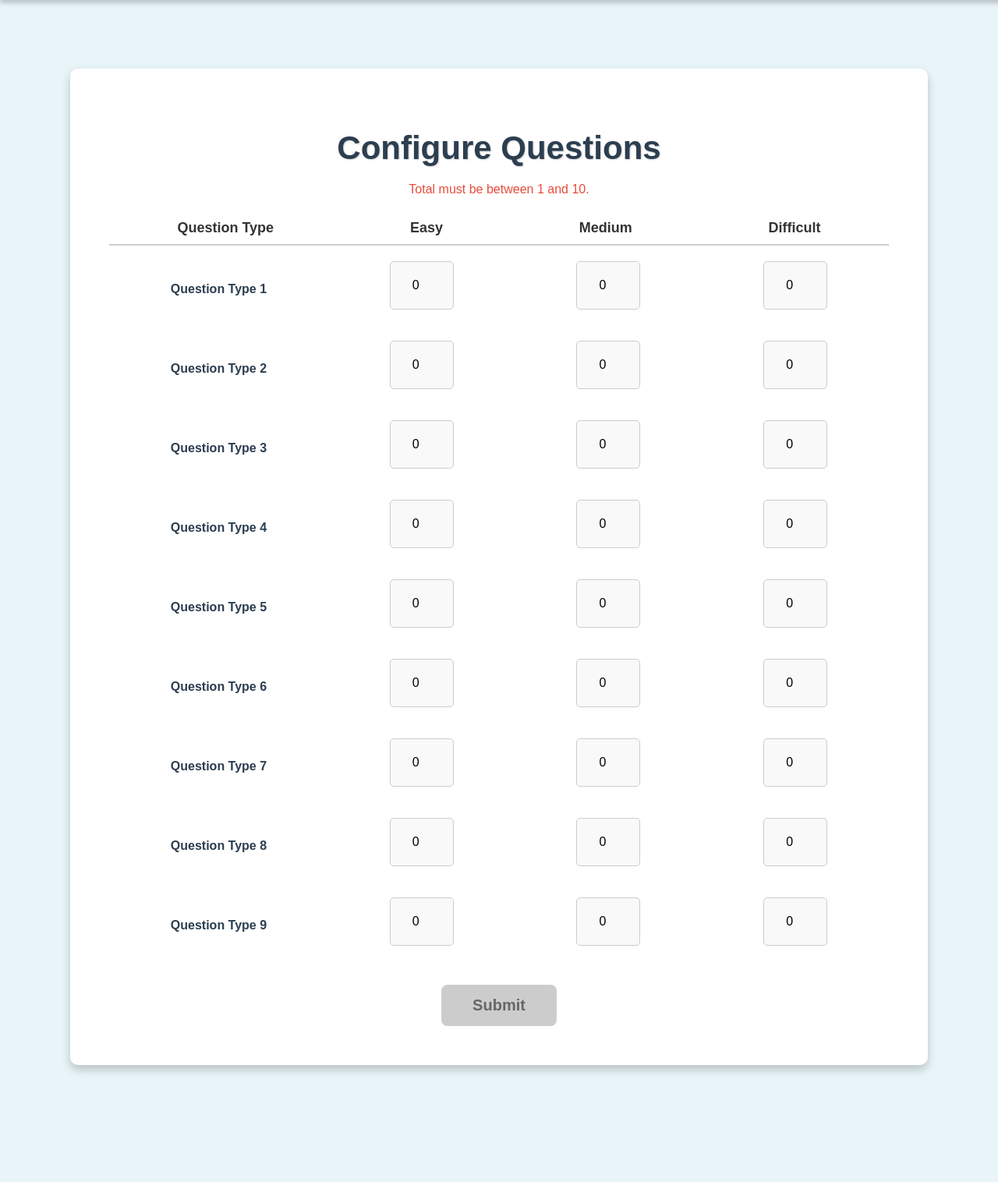
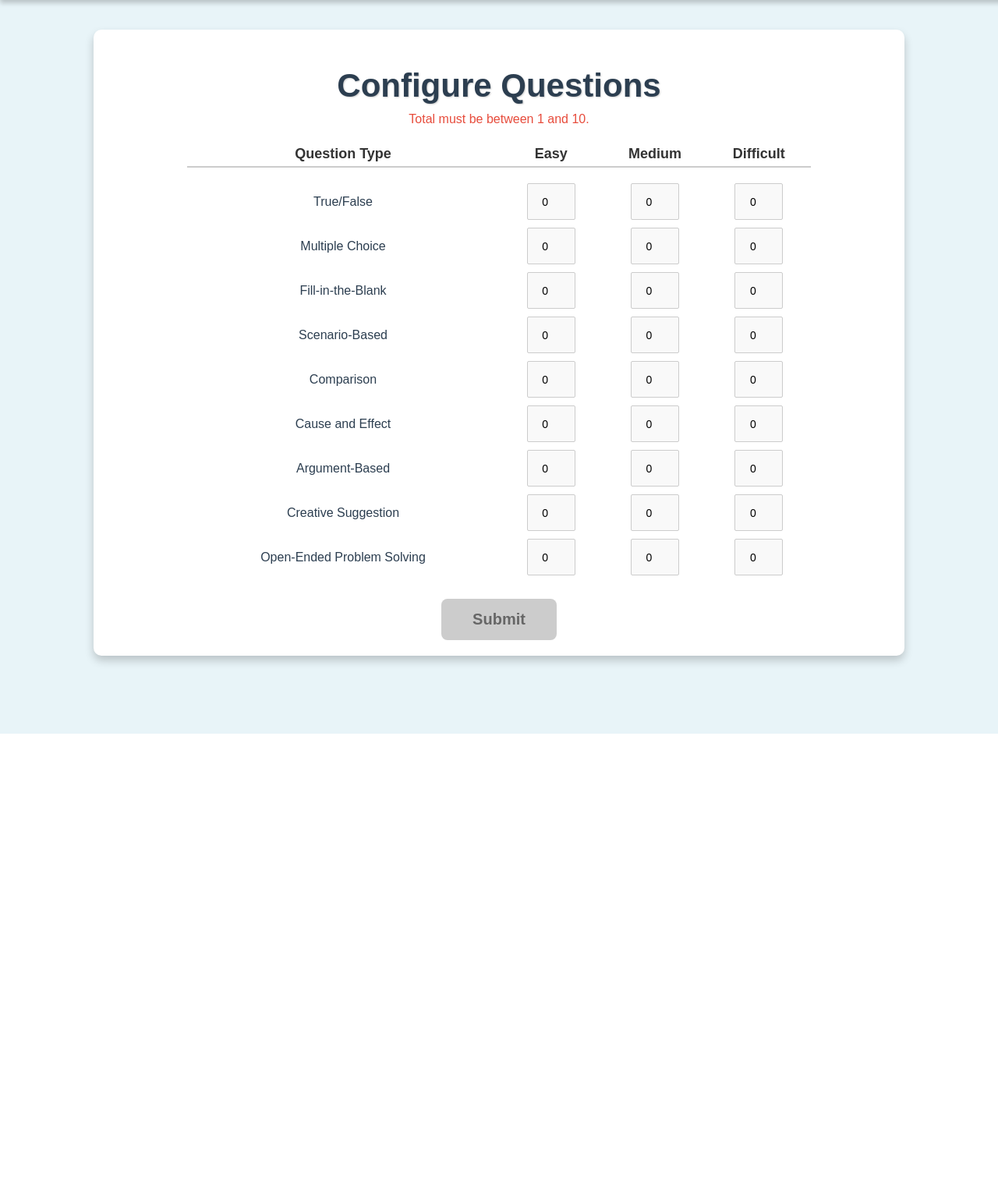
Before and after one commit to eemreguven/EduQ, a Flask app: page /questions in a window 1280 px wide. Shown: the part 62-1578 px from the top of the page at 78% size. After the commit the page ends 1003 px from the top, so only its background shows below. Run offline with Flask 3, Linux system fonts and the light colour scheme.

Commit message:
Enhanced design and question names in questions page

```diff
--- a/app.py
+++ b/app.py
@@ -8,6 +8,7 @@ app = Flask(__name__)
 app.secret_key = 'your_secret_key'  # Replace with a secure key
 app.config['UPLOAD_FOLDER'] = 'uploads'
 app.config['MAX_CONTENT_LENGTH'] = 1 * 1024 * 1024  # 1 MB limit
+app.config['CHARACTER_LIMIT'] = 10000
 
 ALLOWED_EXTENSIONS = {'pdf', 'txt', 'doc', 'docx'}
 
@@ -51,7 +52,7 @@ def upload_file():
             file_type = filename.rsplit('.', 1)[1].lower()
             char_count = count_characters(file_path, file_type)
 
-            if char_count > 5000:
+            if char_count > app.config['CHARACTER_LIMIT']:
                 flash(f'The file contains {char_count} characters, which exceeds the limit.')
             else:
                 flash(f'File uploaded successfully.')
@@ -65,9 +66,20 @@ def upload_file():
     return render_template('upload.html')
 
 
-
 @app.route('/questions', methods=['GET', 'POST'])
 def questions():
+    question_types = [
+        "True/False",
+        "Multiple Choice",
+        "Fill-in-the-Blank",
+        "Scenario-Based",
+        "Comparison",
+        "Cause and Effect",
+        "Argument-Based",
+        "Creative Suggestion",
+        "Open-Ended Problem Solving"
+    ]
+
     if request.method == 'POST':
         # Get form data
         question_count = int(request.form.get('question_count'))
@@ -94,8 +106,7 @@ def questions():
             flash('Questions successfully configured.')
             return redirect(url_for('index'))
 
-    return render_template('questions.html')
-
+    return render_template('questions.html', question_types=question_types)
 
 if __name__ == '__main__':
     os.makedirs(app.config['UPLOAD_FOLDER'], exist_ok=True)
--- a/static/style.css
+++ b/static/style.css
@@ -31,10 +31,10 @@ body {
     background: white;
     border-radius: 10px;
     box-shadow: 0 6px 12px rgba(0, 0, 0, 0.2);
-    padding: 50px;
+    padding: 20px;
     width: 80%;
     max-width: 1000px;
-    margin: 150px auto;
+    margin: 100px auto;
     /* Adjusted margin to push the container lower */
     text-align: center;
 }
@@ -46,7 +46,7 @@ h1 {
     font-weight: bold;
     color: #2c3e50;
     /* Dark blue for a professional look */
-    margin-bottom: 20px;
+    margin-bottom: 5px;
     text-shadow: 1px 1px 2px rgba(0, 0, 0, 0.2);
     /* Subtle shadow for depth */
 }
@@ -368,41 +368,46 @@ input[type="file"]:focus+.file-upload-label {
 /* Question Types Container */
 .question-types {
     margin-top: 20px;
-    width: 100%;
+    width: 80%;
     text-align: center;
+    margin: 5px auto;
 }
 
 .question-type-header {
-    display: flex;
-    justify-content: space-around;
+    display: grid;
+    grid-template-columns: 3fr 1fr 1fr 1fr;
+    text-align: center;
     font-weight: bold;
     font-size: 18px;
-    padding: 10px 0;
+    padding: 5px 0;
     border-bottom: 2px solid #ccc;
-    margin-bottom: 10px;
+    margin-bottom: 20px;
 }
 
 .question-type-row {
-    display: flex;
-    justify-content: space-around;
+    display: grid;
+    grid-template-columns: 3fr 1fr 1fr 1fr;
     align-items: center;
     margin-bottom: 10px;
 }
 
 .question-type-row span {
+    text-align: center;
     font-size: 16px;
-    font-weight: bold;
+    font-weight: normal;
     color: #2c3e50;
+    padding: 0 10px;
 }
 
 .question-type-row input {
-    width: 60px;
-    height: 40px;
-    font-size: 16px;
     text-align: center;
-    border-radius: 5px;
+    width: 40px;
+    height: 25px;
+    font-size: 14px;
+    border-radius: 2px;
     border: 1px solid #ccc;
     background-color: #f9f9f9;
+    margin: 0 auto;
 }
 
 /* Warnings */
@@ -415,7 +420,6 @@ input[type="file"]:focus+.file-upload-label {
     visibility: hidden;
     /* Default hidden until triggered */
 }
-
 
 /* Submit Button */
 .upload-button {
--- a/templates/questions.html
+++ b/templates/questions.html
@@ -24,9 +24,9 @@
                 </div>
 
                 <!-- Question Type Rows -->
-                {% for i in range(1, 10) %}
+                {% for question_type in question_types %}
                 <div class="question-type-row">
-                    <span>Question Type {{ i }}</span>
+                    <span>{{ question_type }}</span>
                     <input type="number" class="question-input" id="easy_{{ i }}" name="easy_{{ i }}" min="0" max="10" value="0">
                     <input type="number" class="question-input" id="medium_{{ i }}" name="medium_{{ i }}" min="0" max="10" value="0">
                     <input type="number" class="question-input" id="difficult_{{ i }}" name="difficult_{{ i }}" min="0" max="10" value="0">
@@ -42,11 +42,6 @@
 
 
 
-
-
-
-
-
     <script src="{{ url_for('static', filename='script.js') }}"></script>
 </body>
 </html>
```
